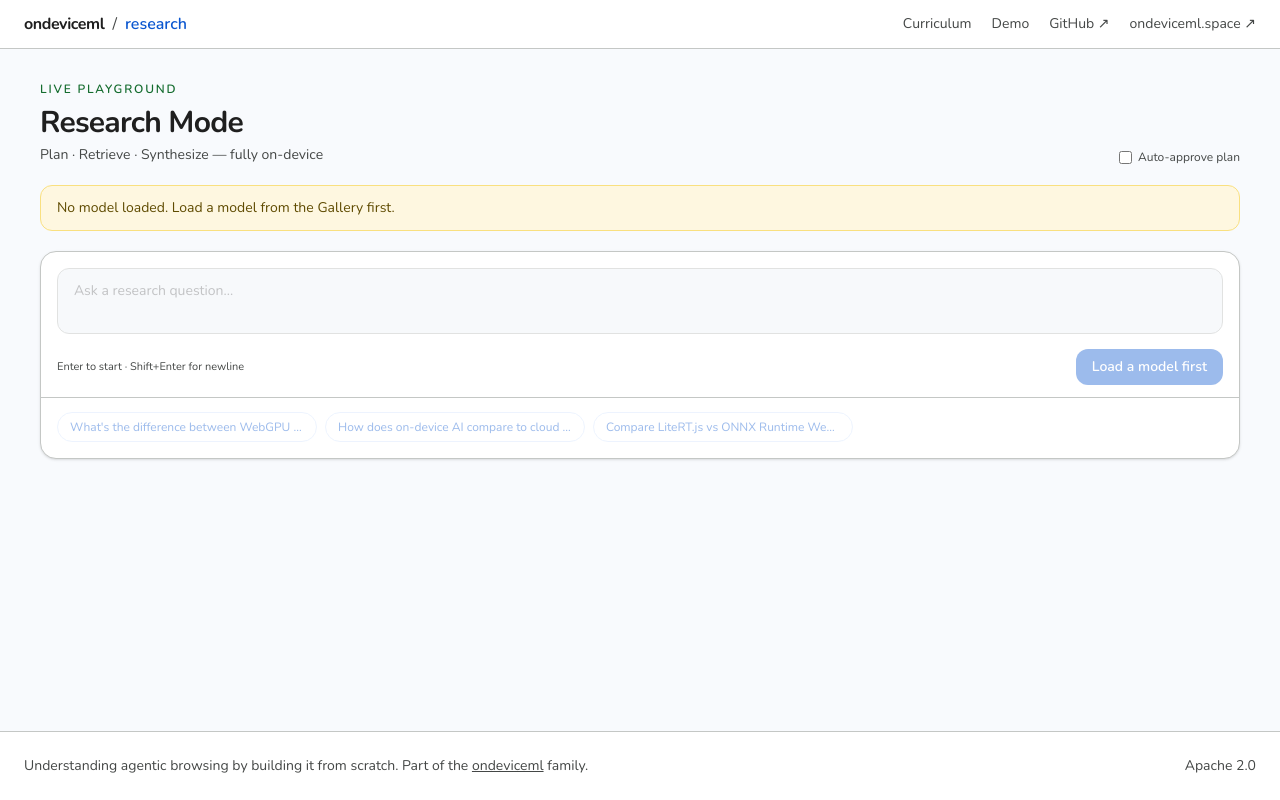
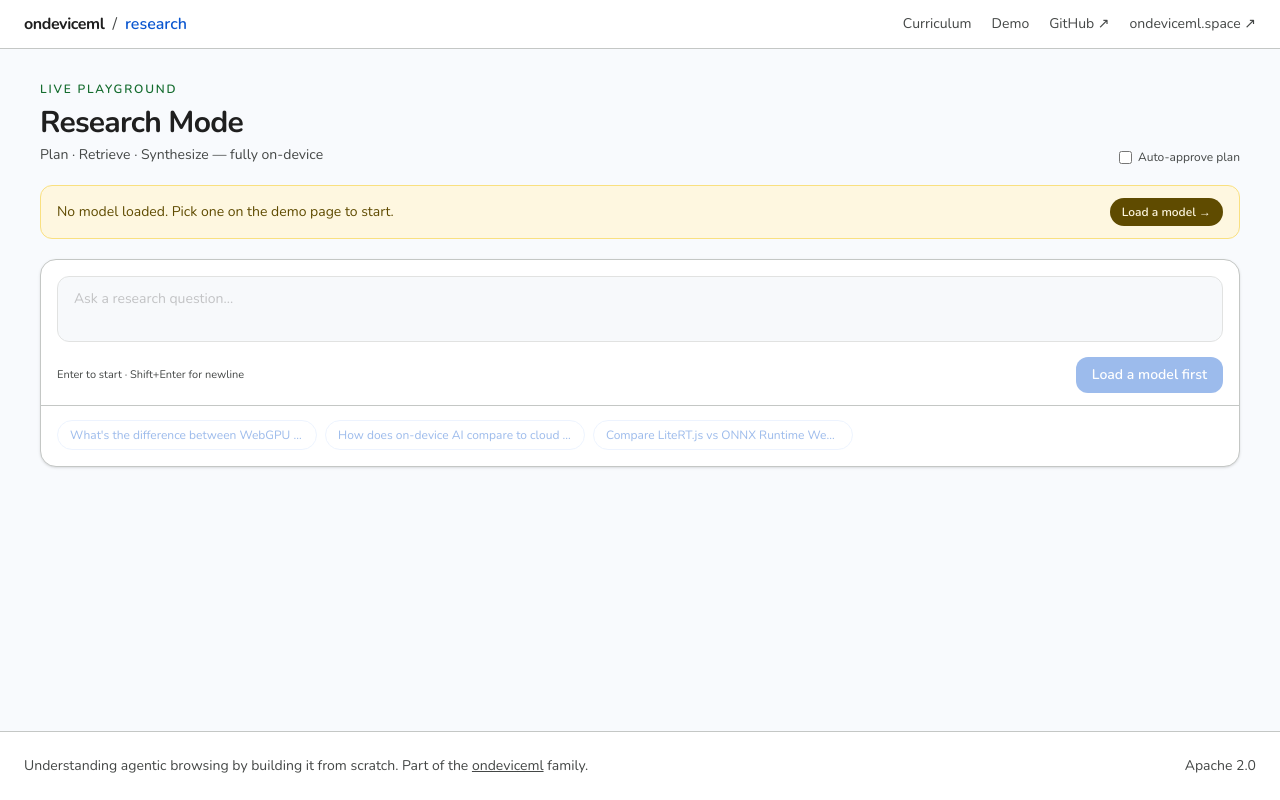
Before and after one commit to abhid1234/agent-ondeviceml, a React (Vite) app: page /research in a window 1280 px wide. Built offline with nearby package versions, Linux system fonts and the light colour scheme.

Commit message:
style(design): FIX-005 — make no-model alert actionable with link to /demo

```diff
--- a/src/features/research/ResearchPage.tsx
+++ b/src/features/research/ResearchPage.tsx
@@ -1,4 +1,5 @@
 import { useState, useCallback, useRef } from "react";
+import { Link } from "react-router";
 import { useModel } from "../../contexts/ModelContext";
 import type { ResearchPhase } from "./types";
 import { usePlan } from "./hooks/usePlan";
@@ -154,10 +155,17 @@ export function ResearchPage() {
       {/* No-model warning */}
       {!currentModel && (
         <div
-          className="flex-shrink-0 rounded-xl px-4 py-3 text-sm"
+          className="flex-shrink-0 rounded-xl px-4 py-3 text-sm flex items-center justify-between gap-4"
           style={{ backgroundColor: "#FEF7E0", border: "1px solid #F9E080", color: "#5F4B00" }}
         >
-          No model loaded. Load a model from the Gallery first.
+          <span>No model loaded. Pick one on the demo page to start.</span>
+          <Link
+            to="/demo"
+            className="flex-shrink-0 px-3 py-1.5 rounded-full text-xs font-semibold transition-colors"
+            style={{ backgroundColor: "#5F4B00", color: "#FEF7E0" }}
+          >
+            Load a model →
+          </Link>
         </div>
       )}
 
```
